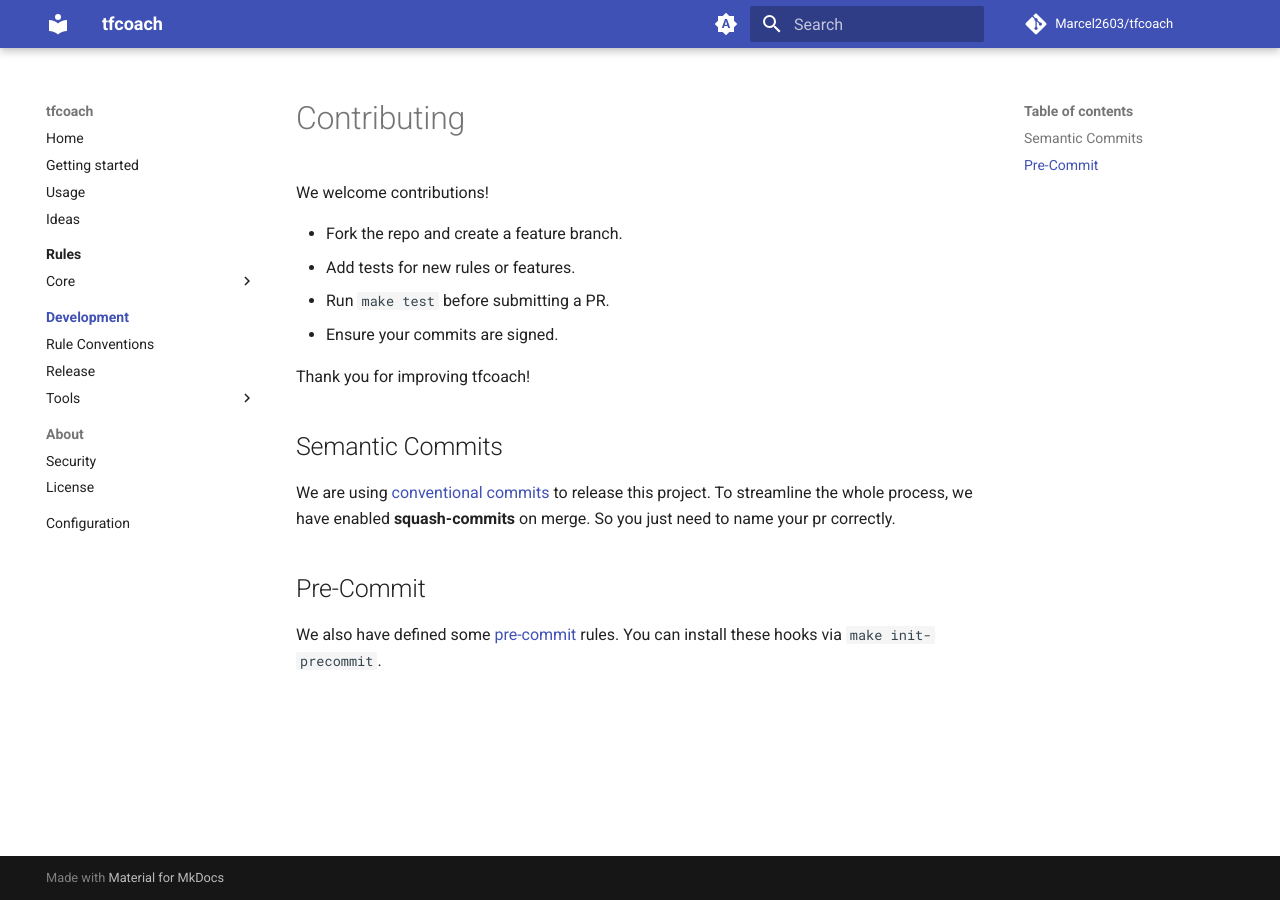
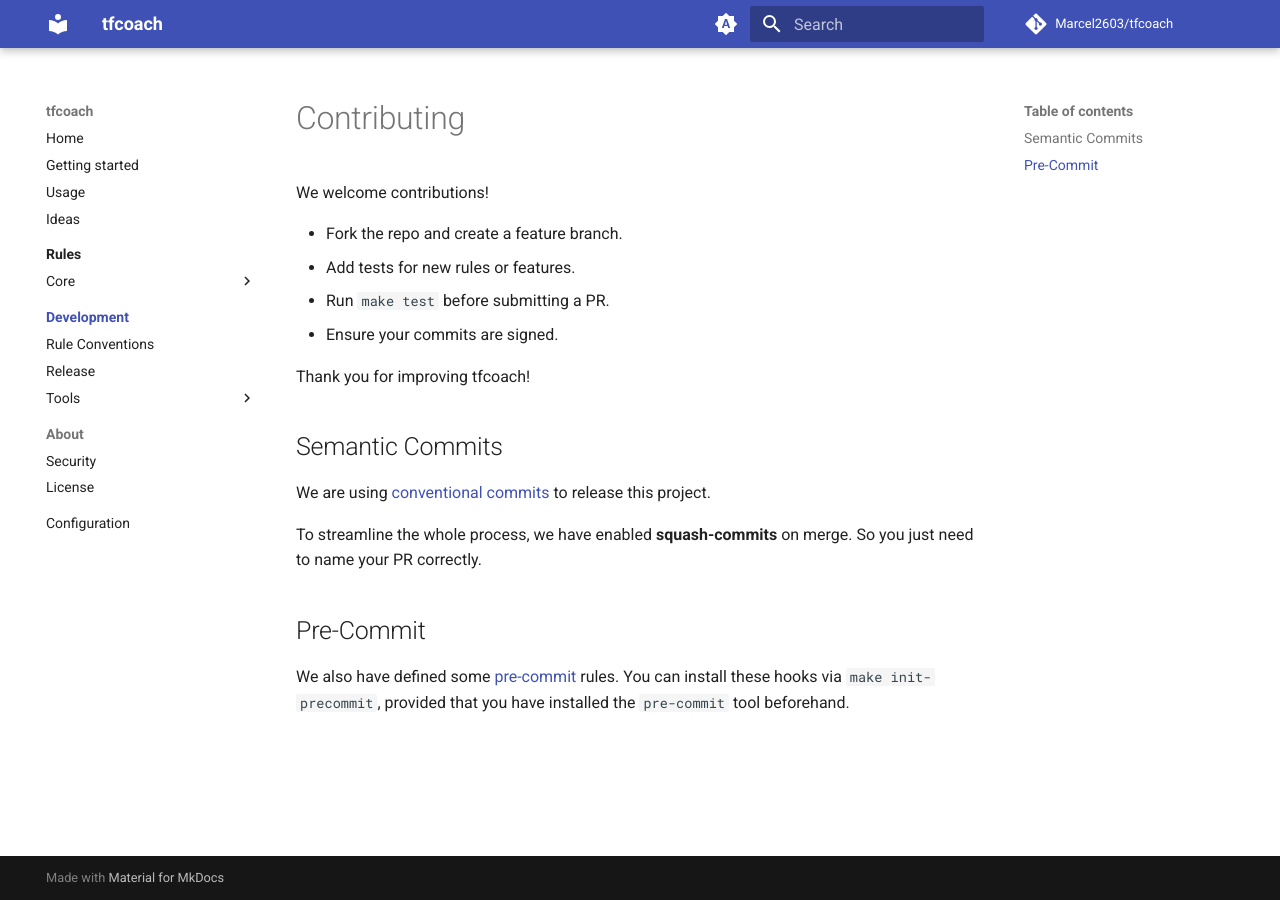
Before and after one commit to Marcel2603/tfcoach, an MkDocs documentation site: the page built from docs/pages/development/index.md, in a window 1280 px wide. Built offline with MkDocs 1.6.1 and Material for MkDocs 9.7.7, drawn with Linux system fonts in a browser that asks for light colours; comment, search, counter and statistics services are not loaded.

Commit message:
docs: Minimal improvement of contribution docs

```diff
--- a/docs/pages/development/index.md
+++ b/docs/pages/development/index.md
@@ -12,10 +12,11 @@ Thank you for improving tfcoach!
 ## Semantic Commits
 
 We are using [conventional commits](https://www.conventionalcommits.org/en/v1.0.0-beta.4/) to release this project.
-To streamline the whole process, we have enabled **squash-commits** on merge. So you just need to name your pr
+
+To streamline the whole process, we have enabled **squash-commits** on merge. So you just need to name your PR
 correctly.
 
 ## Pre-Commit
 
 We also have defined some [pre-commit](https://pre-commit.com/) rules. You can install these hooks via
-`make init-precommit`.
+`make init-precommit`, provided that you have installed the `pre-commit` tool beforehand.
```
